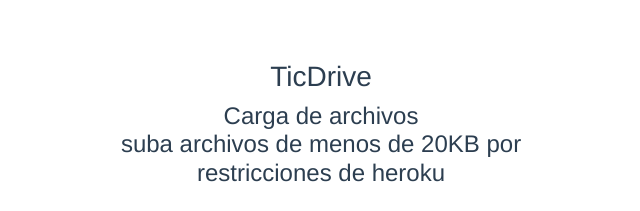
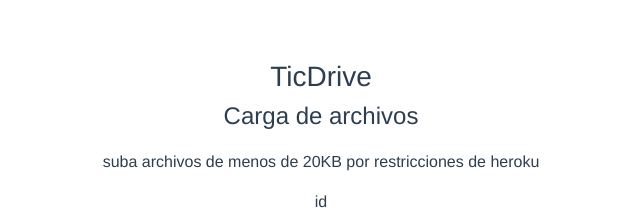
Before and after one commit to ArteInverso/TicDrive-Front-End, a Vue app: page / in a window 1280 px wide. Shown: the top 211 px of the page, without its empty margins (319-959 px from the left). Built offline with nearby package versions, Linux system fonts and the light colour scheme; no server answers; what vue-axios-cors would draw is missing.

Commit message:
aviso pesov2

```diff
--- a/src/App.vue
+++ b/src/App.vue
@@ -3,9 +3,11 @@
     <div class="container" style="width:600px">
       <div style="margin: 20px">
         <h3>TicDrive</h3>
-        <h4>Carga de archivos <br> suba archivos de menos de 20KB por restricciones de heroku </h4>
+        <h4>Carga de archivos </h4>
       </div>
-
+      <div>
+        <p>suba archivos de menos de 20KB por restricciones de heroku </p>
+        </div>
       <upload-files></upload-files>
     </div>
   </div>
```
